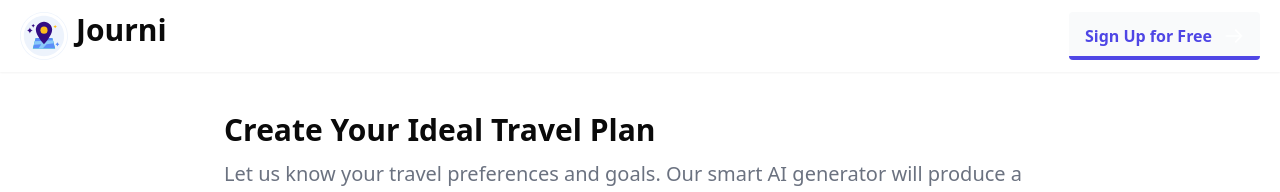
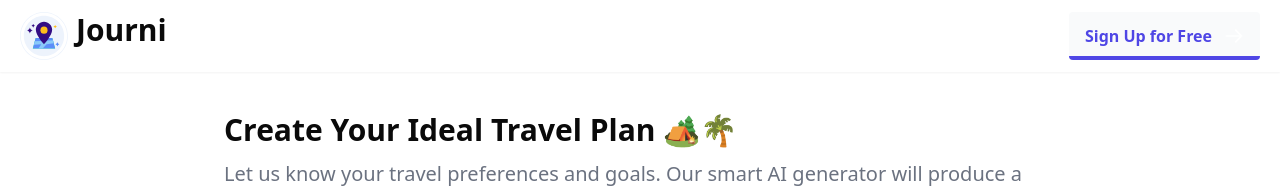
Before and after one commit to ananya-gta/Journi, a React (Vite) app: page /create-trip in a window 1280 px wide. Shown: the top 192 px of the page. Built offline with nearby package versions, Linux system fonts and the light colour scheme; no server answers.

Commit message:
Added emojis to "Create Your Ideal Travel Plan" header text.

```diff
--- a/src/create-trip/index.jsx
+++ b/src/create-trip/index.jsx
@@ -11,7 +11,7 @@ function CreateTrip() {
 
   return (
     <div className="sm:px-10 md:px-32 lg:px-56 px-5 mt-10">
-      <h2 className="font-bold text-3xl">Create Your Ideal Travel Plan</h2>
+      <h2 className="font-bold text-3xl">Create Your Ideal Travel Plan 🏕️🌴</h2>
       <p className="mt-3 text-gray-500 text-xl">
         Let us know your travel preferences and goals. Our smart AI generator
         will produce a custom plan that fits your unique tastes and travel
```
